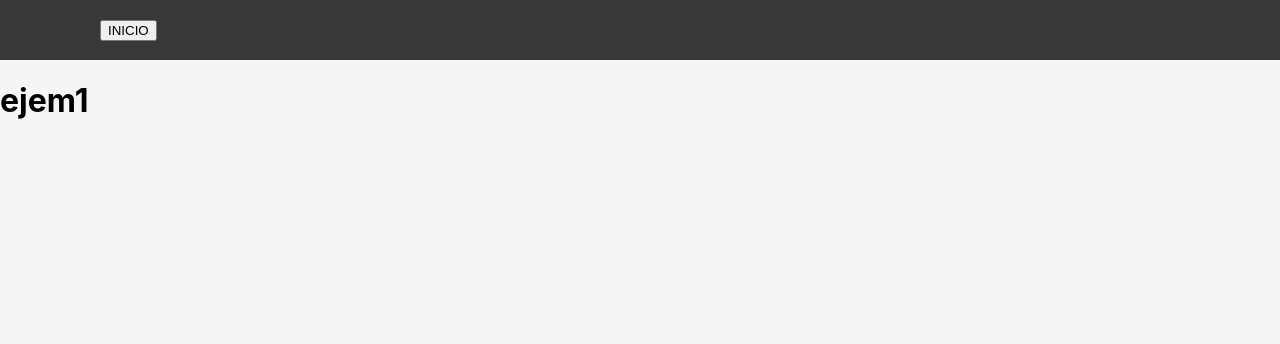
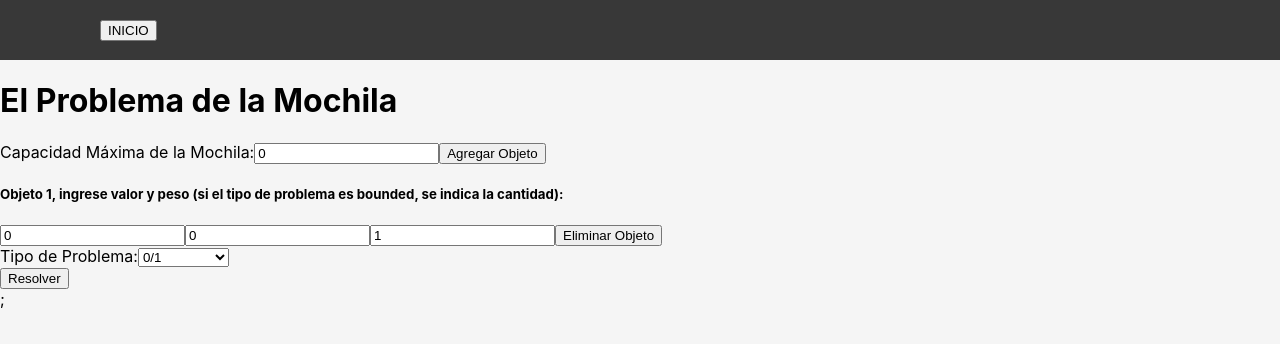
Before and after one commit to ALEXUSCR-27/PRY-IO, a React (Create React App) app: page /BKAlgorithm in a window 1280 px wide. Shown: the top 344 px of the page. Built offline with nearby package versions, Linux system fonts and the light colour scheme.

Commit message:
MOD algoritmo de Backpack

```diff
--- a/src/components/Backpack.js
+++ b/src/components/Backpack.js
@@ -1,13 +1,302 @@
-import React from "react";
+import React, { useState } from "react";
 import NavBar from "./NavBar";
+
+function defineCopies(pproblemType) {
+    if (pproblemType === "0-1") {
+        return 1;
+    }else if (pproblemType === "unbounded") {
+        return Infinity;
+    }else{
+        return 0;
+    }
+}
 function Backpack() {
+    const [capacity, setCapacity] = useState(0);
+    const [problemType, setProblemType] = useState("0-1");
+    const [items, setItems] = useState([{name: "", value: 0, weight: 0, copies: defineCopies(problemType) }]);
+    const [table, setTable] = useState([]);
+  const addItem = () => {
+    setItems([...items, { value: 0, weight: 0, copies: 0 }]);
+  };
+
+  const removeItem = (index) => {
+    const updatedItems = [...items];
+    updatedItems.splice(index, 1);
+    setItems(updatedItems);
+  };
+
+  const handleCapacityChange = (e) => {
+    setCapacity(parseInt(e.target.value, 10));
+  };
+
+  const handleItemValueChange = (index, e) => {
+    const updatedItems = [...items];
+    updatedItems[index].value = parseInt(e.target.value, 10);
+    setItems(updatedItems);
+  };
+
+  const handleItemWeightChange = (index, e) => {
+    const updatedItems = [...items];
+    updatedItems[index].weight = parseInt(e.target.value, 10);
+    setItems(updatedItems);
+  };
+
+  const handleItemCopiesChange = (index, e) => {
+    const updatedItems = [...items];
+    updatedItems[index].copies = parseInt(e.target.value, 10);
+    setItems(updatedItems);
+  };
+
+
+
+
+  const solveKnapsack = () => {
+    console.log("Tipo de problema", problemType);
+    console.log("Capacidad de la Mochila", capacity);
+    console.log("Cantidad de objetos", items);
+
+    // Resto de la lógica para resolver el problema de la mochila
+
+    //para definir las copias de los objetos
+    if (defineCopies(problemType) != 0) {
+
+        items.forEach((item) => {
+            item.copies = defineCopies(problemType);
+        });
+    }
+    let num = 1;
+    items.forEach((item, index) => {
+        const valor = item.value;
+        const peso = item.weight;
+        const copias = item.copies;
+        item.name = "Objeto " + num;
+        console.log(`Objeto ${index + 1}: Valor = ${valor}, Peso = ${peso}, Copias = ${copias}`);
+        num++;
+      });
+
+
+      if (problemType === "0-1") {
+        // algoritmo de la mochila 0-1
+        console.log("Resolviendo Knapsack 0/1");
+        // Calcular la tabla de programación dinámica
+        const n = items.length;
+        const dp = new Array(n + 1).fill([]).map(() => new Array(capacity + 1).fill(0));
+
+        for (let i = 1; i <= n; i++) {
+          for (let w = 0; w <= capacity; w++) {
+            if (items[i - 1].weight <= w) {
+              dp[i][w] = Math.max(
+                dp[i - 1][w],
+                dp[i - 1][w - items[i - 1].weight] + items[i - 1].value
+              );
+            } else {
+              dp[i][w] = dp[i - 1][w];
+            }
+          }
+        }
+
+        setTable(dp);
+
+
+
+        //Calcular la solución final y mostrar los objetos incluidos
+        const includedItems = [];
+        let w = capacity;
+
+        for (let i = n; i > 0 && w > 0; i--) {
+          if (dp[i][w] !== dp[i - 1][w]) {
+            includedItems.push(items[i - 1]);
+            //console.log("Objeto incluido:",items[i-1].name," con los valores",items[i-1]);
+            w -= items[i - 1].weight;
+          }
+        }
+        console.log("Solución final: ", includedItems);
+        includedItems.forEach((item) => {
+          console.log(`Se agregó el Objeto "${item.name}" con el Valor = ${item.value}, y con Peso = ${item.weight}`);
+        });
+
+
+    } else if (problemType === "bounded") {
+        // algoritmo de la mochila bounded
+        console.log("Resolviendo Knapsack Bounded");
+        const n = items.length;
+        const dp = new Array(n + 1).fill([]).map(() => new Array(capacity + 1).fill(0));
+
+        for (let i = 0; i <= n; i++) {
+          for (let j = 0; j <= capacity; j++) {
+            if (i === 0 || j === 0) {
+              dp[i][j] = 0;
+            } else {
+              dp[i][j] = dp[i - 1][j];
+              for (let k = 1; k <= items[i - 1].copies; k++) {
+                if (items[i - 1].weight * k <= j) {
+                  dp[i][j] = Math.max(
+                    dp[i][j],
+                    dp[i - 1][j - items[i - 1].weight * k] + items[i - 1].value * k
+                  );
+                }else{
+                  break;
+                }
+              }
+            }
+          }
+        }
+
+        setTable(dp);
+
+        console.log("Valor máximo obtenido:", dp[n][capacity]);
+
+    } else if (problemType === "unbounded") {
+        // algoritmo de la mochila unbounded
+        console.log("Resolviendo Knapsack Unbounded");
+        const n = items.length;
+        const dp = new Array(n + 1).fill([]).map(() => new Array(capacity + 1).fill(0));
+
+        // Crear una matriz para realizar un seguimiento de los elementos seleccionados.
+        //let selectedItems = new Array(n + 1).fill(0);
+
+        for (let i = 0; i <= n; i++) {
+          for (let j = 0; j <= capacity; j++) {
+            if (i === 0 || j === 0) {
+              dp[i][j] = 0;
+            } else if (items[i-1].weight <= j) {
+                //dp[i][j] = Math.max(dp[i - 1][j], dp[i][j - items[i-1].weight] + items[i-1].value);
+                if (dp[i - 1][j] > dp[i][j - items[i-1].weight] + items[i-1].value) {
+                  dp[i][j] = dp[i - 1][j];
+                } else {
+                    dp[i][j] = dp[i][j - items[i-1].weight] + items[i-1].value;
+                    //selectedItems[i] = selectedItems[i] + 1; // Incrementar la cantidad de copias seleccionadas.
+                }
+            } else {
+                dp[i][j] = dp[i - 1][j];
+            }
+            }
+        }
+
+        setTable(dp);
+
+        console.log("Valor máximo obtenido:", dp[n][capacity]);
+
+        /*
+        // Obtener los objetos seleccionados en la solución final.
+        let objectsSelected = [];
+        for (let i = 1; i <= n; i++) {
+            if (selectedItems[i] > 0) {
+                objectsSelected.push(`Objeto ${i}: ${selectedItems[i]} copia(s)`);
+            }
+        }
+
+        // Mostrar los objetos seleccionados.
+        console.log("Objetos seleccionados:");
+        for (let obj of objectsSelected) {
+            console.log(obj);
+        }
+        */
+
+    } else {
+        console.log("Error, no se ha seleccionado un tipo de problema");
+    }
+
+  };
+
+
+  const handleProblemTypeChange = (e) => {
+    console.log("Tipo de problema", e.target.value);
+    setProblemType(e.target.value);
+    const copias = defineCopies(e.target.value);
+    if (copias === 0) {
+        window.alert("Se ha escogido el tipo de problema de bounded, por lo que debe especificar la cantidad de cada objeto");
+    }else if (copias === 1) {
+        window.alert("Se ha escogido el tipo de problema de 0-1, por lo que solo se tendrá 1 copia de cada objeto");
+    }else{
+        window.alert("Se ha escogido el tipo de problema de unbounded, por lo que se tendrán infinitas copias de cada objeto");
+    }
+    items.forEach((item) => {
+        item.copies = defineCopies(problemType);
+    });
+  };
+
   return (
     <div>
       <header>
-                <NavBar/>
+        <NavBar />
       </header>
       <main>
-                <h1>ejem1</h1>
+        <h1>El Problema de la Mochila</h1>
+        <div>
+          <label>Capacidad Máxima de la Mochila:</label>
+          <input
+            type="number"
+            value={capacity}
+            onChange={handleCapacityChange}
+          />
+        <button onClick={addItem}>Agregar Objeto</button>
+        </div>
+        {items.map((item, index) => (
+          <div key={index}>
+            <h5>Objeto {index + 1}, ingrese valor y peso (si el tipo de problema es bounded, se indica la cantidad):</h5>
+            <input
+              type="number"
+              placeholder="Valor"
+              value={item.value}
+              onChange={(e) => handleItemValueChange(index, e)}
+            />
+            <input
+              type="number"
+              placeholder="Peso"
+              value={item.weight}
+              onChange={(e) => handleItemWeightChange(index, e)}
+            />
+            <input
+              type="number"
+              placeholder="Cantidad"
+              value={item.copies}
+              onChange={(e) => handleItemCopiesChange(index, e)}
+            />
+            <button onClick={() => removeItem(index)}>Eliminar Objeto</button>
+          </div>
+        ))}
+        <div>
+          <label>Tipo de Problema:</label>
+          <select
+            value={problemType}
+            onChange={(e) => handleProblemTypeChange(e)}
+          >
+            <option value="0-1">0/1</option>
+            <option value="bounded">Bounded</option>
+            <option value="unbounded">Unbounded</option>
+          </select>
+        </div>
+        <div>
+          <button onClick={solveKnapsack}>Resolver</button>
+        </div>
+        {table.length > 0 && (
+          <div>
+            <h2>Tabla de Programación Dinámica</h2>
+            <table>
+              <thead>
+                <tr>
+                  <th>Objeto</th>
+                  {Array.from({ length: capacity + 1 }, (_, i) => (
+                    <th key={i}>{i}</th>
+                  ))}
+                </tr>
+              </thead>
+              <tbody>
+                {table.map((row, rowIndex) => (
+                  <tr key={rowIndex}>
+                    <td>{`Objeto ${rowIndex}`}</td>
+                    {row.map((cell, cellIndex) => (
+                      <td key={cellIndex} style={{ backgroundColor: cell ? "green" : "red" }}>
+                        {cell}
+                      </td>
+                    ))}
+                  </tr>
+                ))}
+              </tbody>
+            </table>
+          </div>
+        )};
       </main>
     </div>
   );
```
Lines whose indentation alone changed are shown as unchanged.
